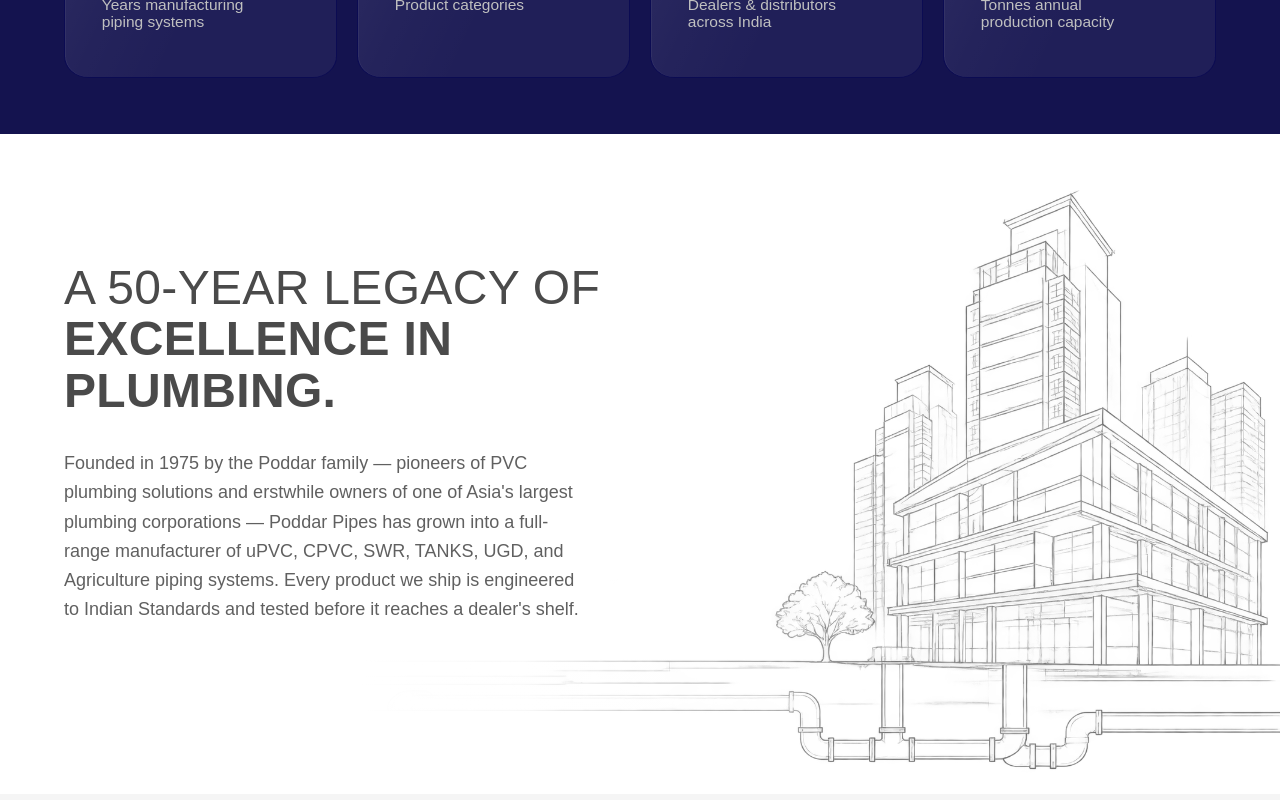
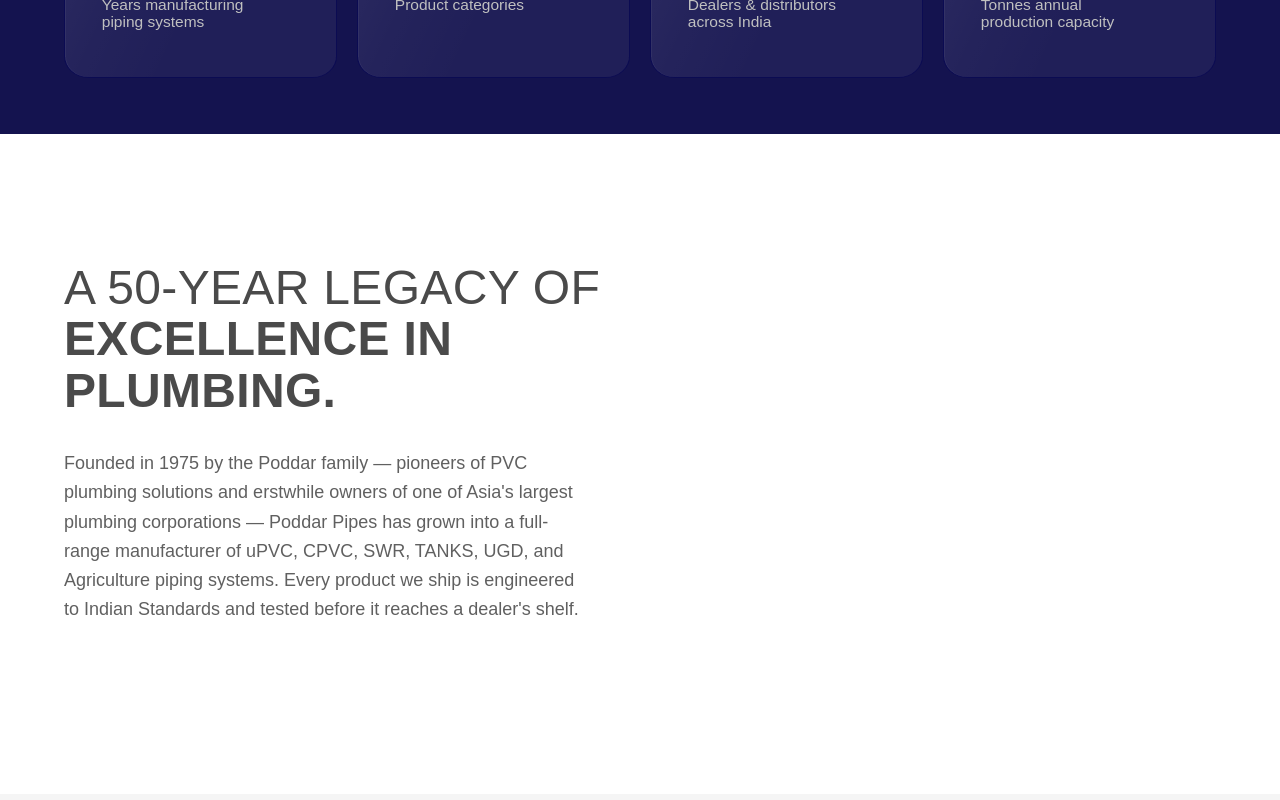
Before and after one commit to shubhamraghav-hue/poddar-pipes-redesign, a Next.js app: page /en in a window 1280 px wide. Shown: the part 940-1740 px from the top of the page. Built offline with nearby package versions, Linux system fonts and the light colour scheme; a web font is replaced by a local one.

Commit message:
pages updated

```diff
--- a/components/home/CompanyOverview.tsx
+++ b/components/home/CompanyOverview.tsx
@@ -60,10 +60,10 @@
           cap does not bind, the box matches the drawing's ratio exactly and it
           fills the band edge to edge with no crop and no dead space — that
           happens from about 1375px up. */}
-      <div
+      {/* <div
         className="pointer-events-none absolute bottom-0 right-0 hidden max-w-[66%] lg:block xl:max-w-[72%]"
         style={{ height: "100%", aspectRatio: "1536 / 1024" }}
-      >
+      > */}
         {/* `object-contain`, NOT cover. Cover only crops vertically once the
             box grows wider than the drawing's 1.5:1 — which happens above
             ~1500px — and with the crop anchored to the bottom it took the
@@ -72,9 +72,9 @@
             every width; `object-bottom` keeps the pipe run on the section's
             baseline and puts any spare space above, where the drawing is
             empty sky anyway. */}
-        <Image src={BLUEPRINT} alt={ALT} fill sizes="72vw" className="object-contain object-bottom" />
-        <div className="absolute inset-0" style={{ background: FADE_UNDER_COPY }} />
-      </div>
+        {/* <Image src={BLUEPRINT} alt={ALT} fill sizes="72vw" className="object-contain object-bottom" /> */}
+        {/* <div className="absolute inset-0" style={{ background: FADE_UNDER_COPY }} />
+      </div> */}
 
       <div className="container-edge relative">
         {/* Unconstrained below `lg`, where there is no drawing to clear;
--- a/components/home/ProductCategories.tsx
+++ b/components/home/ProductCategories.tsx
@@ -143,7 +143,7 @@
 const PHOTO_PAN: Partial<
   Record<(typeof CATEGORIES)[number]["id"], { zoom: number; x: number; y: number }>
 > = {
-  tanks: { zoom: 125, x: 50, y: 50 },
+  tanks: { zoom: 125, x: 60, y: 85 },
 };
 
 /** Turns a pan into the layer's size and offset. */
```
